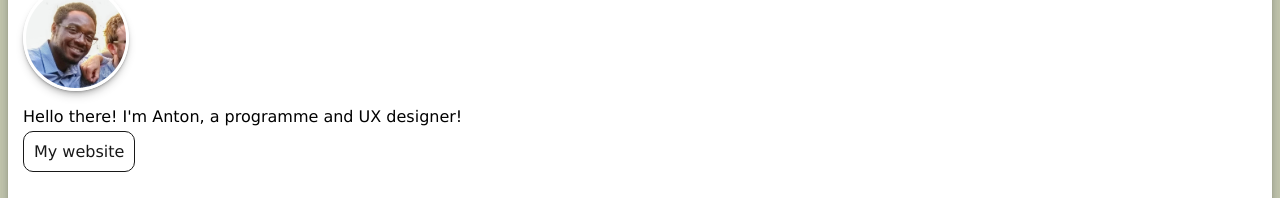
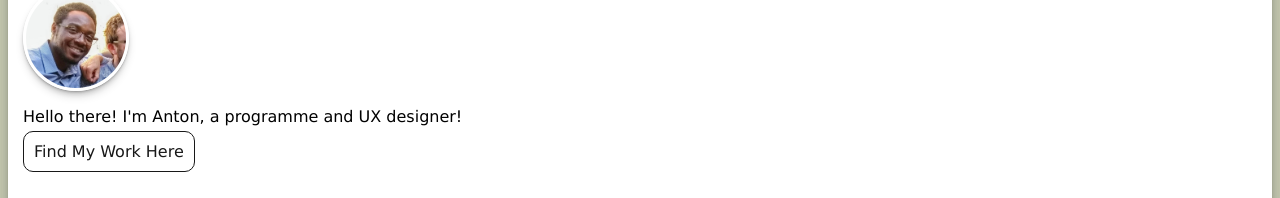
Before and after one commit to JacqSiir/profile, a plain HTML site: page index.html in a window 1280 px wide. Shown: the part 106-304 px from the top of the page. Drawn offline with Linux system fonts and the light colour scheme.

Commit message:
Changed button text

```diff
--- a/index.html
+++ b/index.html
@@ -20,7 +20,7 @@
           <p>Hello there! I'm Anton, a programme and UX designer!</p>
         </div>
         <div class="profile-web-link">
-          <a href="#" id="webLink">My website</a>
+          <a href="#" id="webLink">Find My Work Here</a>
         </div>
       </div>
 
```
